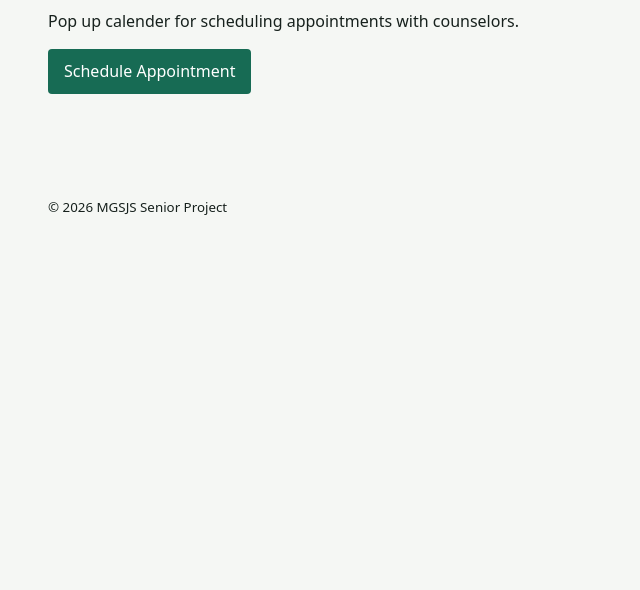
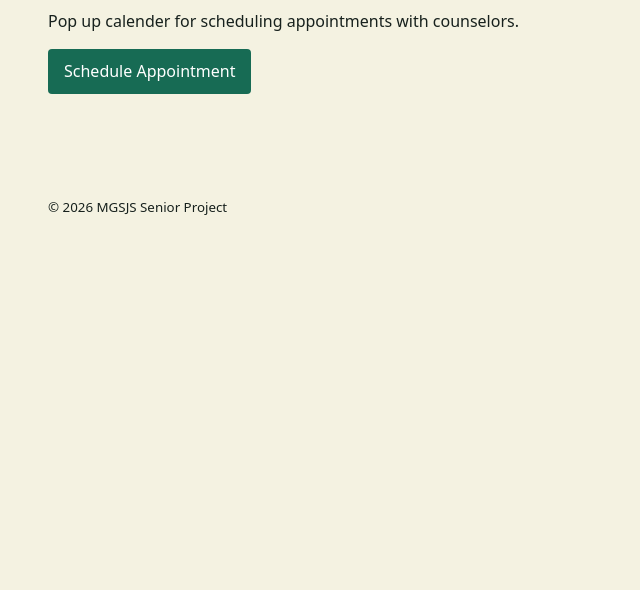
Before and after one commit to Seth-Ramos/Senior-Project-2027-MGSJS, a plain HTML site: page index.html in a window 1280 px wide. Shown: the part 210-800 px from the top of the page, without its empty margins (112-752 px from the left). Drawn offline with Linux system fonts and the light colour scheme.

Commit message:
new background color

```diff
--- a/index.html
+++ b/index.html
@@ -12,7 +12,7 @@
       font-family: system-ui, sans-serif;
       line-height: 1.5;
       color: #17211d;
-      background: #f5f7f4;
+      background: #F4F2E1;
     }
 
     * {
```
